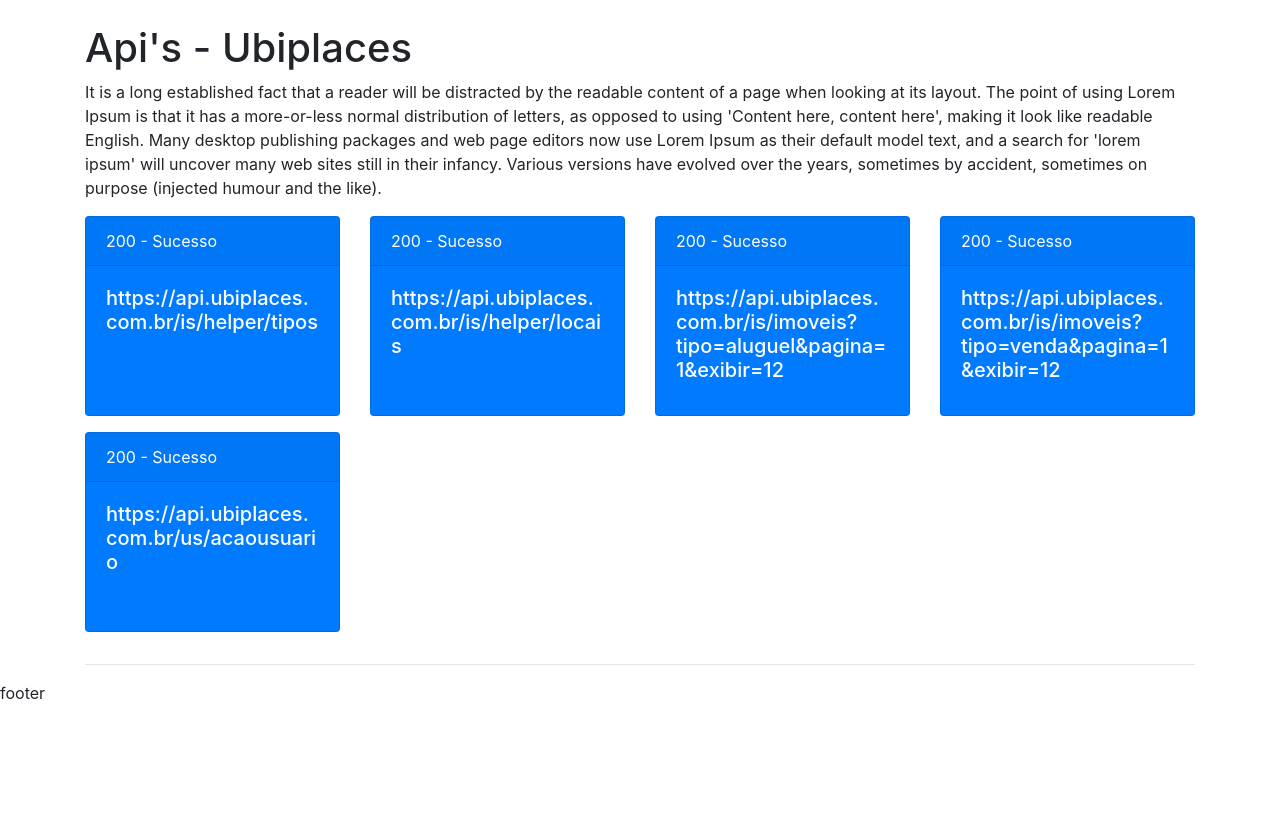
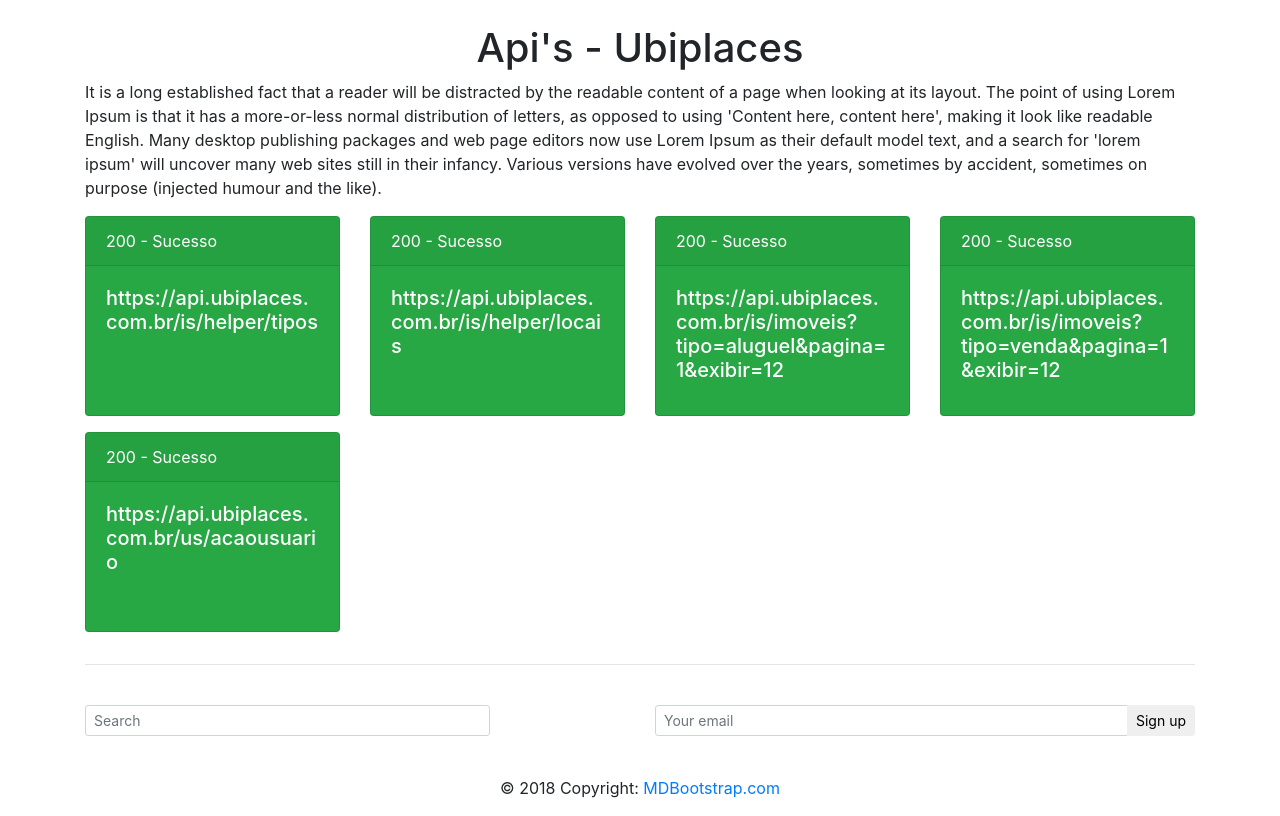
Before and after one commit to jppgomes/api-status, a Django app: page /status/ in a window 1280 px wide. Shown: the part 56-872 px from the top of the page. Before the commit the page ends 755 px from the top, so only its background shows below. Run offline with Django 3.2, Linux system fonts and the light colour scheme; data that the repository does not hold is empty; some libraries are stand-ins or nearby versions.

Commit message:
adding footer

```diff
--- a/restful-apis-example/core/templates/core/status.html
+++ b/restful-apis-example/core/templates/core/status.html
@@ -1,14 +1,18 @@
 {% extends 'base.html' %}
 
 {% block content %}
-<h1>Api's - Ubiplaces</h1>
+<h1 style="text-align: center;">Api's - Ubiplaces</h1>
 <p> It is a long established fact that a reader will be distracted by the readable content of a page when looking at its layout.
     The point of using Lorem Ipsum is that it has a more-or-less normal distribution of letters, as opposed to using 'Content here, content here', making it look like readable English. Many desktop publishing packages and web page editors now use Lorem Ipsum as their default model text, and a search for 'lorem ipsum' will uncover many web sites still in their infancy. Various versions have evolved over the years,
      sometimes by accident, sometimes on purpose (injected humour and the like).</p>
 <div class="row">
     {% for api_item in all_items %}
     <div class="col-3">
-        <div class="{% if api_item.status == 200 %}card text-white bg-primary mb-3{% else %}card text-white bg-danger mb-3{% endif %}" style="max-width: 18rem; height: 200px;">
+        <div
+            class="{% if api_item.status == 200 %}card text-white bg-success mb-3
+                    {% else %}card text-white bg-danger mb-3{% endif %}"
+             style="max-width: 18rem; height: 200px;">
+
             <div class="card-header">{{api_item.status}} - {{api_item.name_status}}</div>
                 <div class="card-body">
                     <h5 class="card-title">{{ api_item.url }}</h5>
@@ -22,5 +26,3 @@
 
 
 {% endblock %}
-
-"background-color:{% if status == 'started' %}green{% elif status == 'stopped' %}red{% endif %};
--- a/restful-apis-example/templates/base.html
+++ b/restful-apis-example/templates/base.html
@@ -18,9 +18,34 @@
     {% endblock %}
     <hr>
     </div>
-    <footer>
-      <p>footer</p>
-    </footer>
+<!-- Footer -->
+<footer class="page-footer font-small special-color-dark pt-4">
+
+  <!-- Footer Elements -->
+  <div class="container">
+    <div class="row">
+      <div class="col-md-6 mb-4">
+        <form class="form-inline">
+          <input class="form-control form-control-sm mr-3 w-75" type="text" placeholder="Search" aria-label="Search">
+          <i class="fa fa-search" aria-hidden="true"></i>
+        </form>
+      </div>
+
+      <div class="col-md-6 mb-4">
+        <form class="input-group">
+          <input type="text" class="form-control form-control-sm" placeholder="Your email" aria-label="Your email" aria-describedby="basic-addon2">
+          <div class="input-group-append">
+            <button class="btn btn-sm btn-outline-white" type="button">Sign up</button>
+          </div>
+        </form>
+      </div>
+    </div>
+  </div>
+  <div class="footer-copyright text-center py-3">© 2018 Copyright:
+    <a href="https://mdbootstrap.com/education/bootstrap/"> MDBootstrap.com</a>
+  </div>
+</footer>
+<!-- Footer -->
     <script src="https://code.jquery.com/jquery-3.2.1.slim.min.js" integrity="sha384-KJ3o2DKtIkvYIK3UENzmM7KCkRr/rE9/Qpg6aAZGJwFDMVNA/GpGFF93hXpG5KkN" crossorigin="anonymous"></script>
 <script src="https://cdnjs.cloudflare.com/ajax/libs/popper.js/1.12.9/umd/popper.min.js" integrity="sha384-ApNbgh9B+Y1QKtv3Rn7W3mgPxhU9K/ScQsAP7hUibX39j7fakFPskvXusvfa0b4Q" crossorigin="anonymous"></script>
 <script src="https://maxcdn.bootstrapcdn.com/bootstrap/4.0.0/js/bootstrap.min.js" integrity="sha384-JZR6Spejh4U02d8jOt6vLEHfe/JQGiRRSQQxSfFWpi1MquVdAyjUar5+76PVCmYl" crossorigin="anonymous"></script>
```
